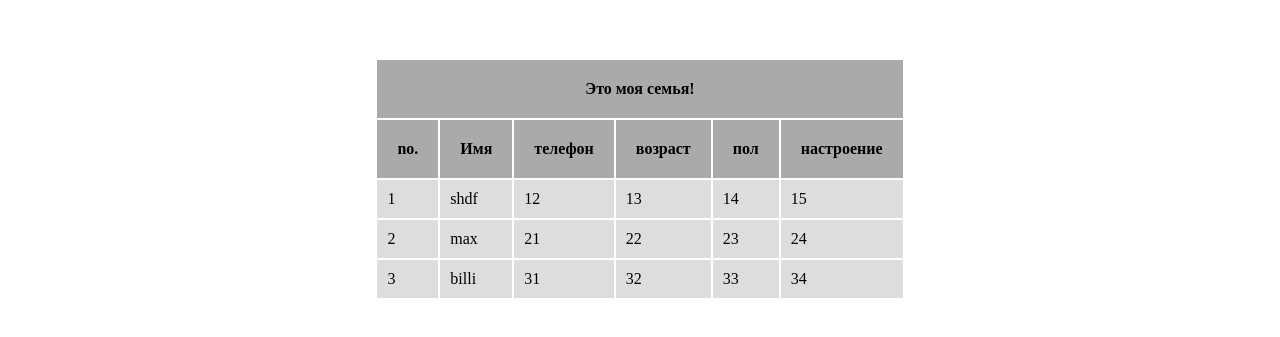
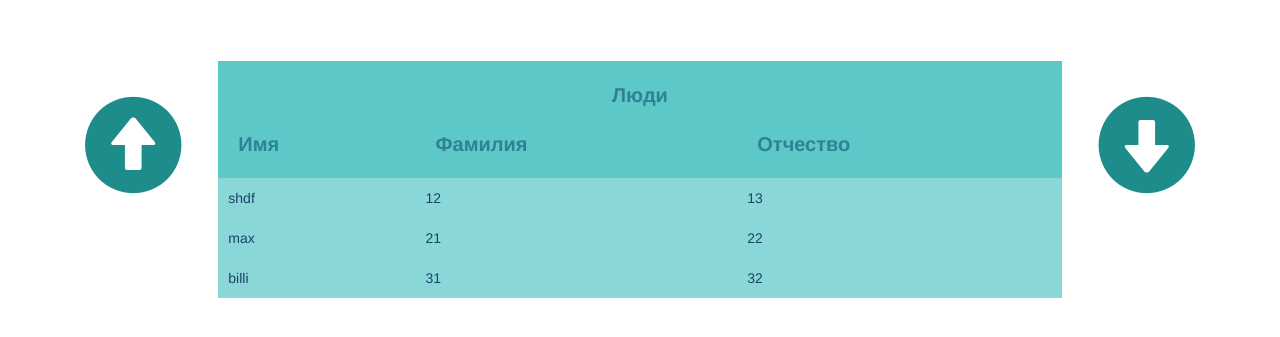
Before and after one commit to MaksimPegov/MaksimPegov.github.io, a plain HTML site: page index.html in a window 1280 px wide. Shown: the part 195-532 px from the top of the page. Drawn offline with nearby package versions, Linux system fonts and the light colour scheme.

Commit message:
тадлица и кнопки

```diff
--- a/index.html
+++ b/index.html
@@ -2,50 +2,53 @@
 <html lang="en">
 <head>
 	<meta charset="UTF-8">
-	<title>Document</title>
+	<title>Welcome!</title>
+
+	<link rel="stylesheet" href="https://maxcdn.bootstrapcdn.com/bootstrap/3.3.7/css/bootstrap.min.css" integrity="sha384-BVYiiSIFeK1dGmJRAkycuHAHRg32OmUcww7on3RYdg4Va+PmSTsz/K68vbdEjh4u" crossorigin="anonymous">
 	<link rel="stylesheet" href="styles.css">
 </head>
 <body>
+	<div class="row">
+		<div class="col-md-8 col-sm-12 col-md-push-2">
 			<table>
 			<thead>
-		<tr><th colspan="6">Это моя семья!</th></tr>
+			<tr><th class="title" colspan="3">Люди</th></tr>
 			<tr>
 
-			<th>no.</th>
 				<th>Имя</th>
-			<th>телефон</th>
-			<th>возраст</th>
-			<th>пол</th>
-			<th>настроение</th>
+				<th>Фамилия</th>
+				<th>Отчество</th>
 			</tr>
 			</thead>
 			<tbody>
 			<tr>
-          	<td>1</td>
 	          	<td>shdf</td>
 	          	<td>12</td>
 	          	<td>13</td>
-          	<td>14</td>
-          	<td>15</td>
 	          </tr>
 
 	          <tr>
-          	<td>2</td>
 	          	<td>max</td>
 	          	<td>21</td>
 	          	<td>22</td>
-          	<td>23</td>
-          	<td>24</td>
 	          </tr>
 	          <tr>
-          	<td>3</td>
 	          	<td>billi</td>
 	          	<td>31</td>
 	          	<td>32</td>
-          	<td>33</td>
-          	<td>34</td>
 	          </tr>
 			</tbody>
 			</table>
+		</div>
+		<div class="col-md-2 col-sm-6 col-md-pull-8 arrows">
+				<span class="glyphicon glyphicon-circle-arrow-up"></span>
+		</div>
+		<div class="col-md-2 col-sm-6 arrows">
+				<span class="glyphicon glyphicon-circle-arrow-down"></span>
+		</div>
+	</div>
+<script   src="https://code.jquery.com/jquery-3.1.1.min.js"   integrity="sha256-hVVnYaiADRTO2PzUGmuLJr8BLUSjGIZsDYGmIJLv2b8="   crossorigin="anonymous"></script>
+<script src="https://maxcdn.bootstrapcdn.com/bootstrap/3.3.7/js/bootstrap.min.js" integrity="sha384-Tc5IQib027qvyjSMfHjOMaLkfuWVxZxUPnCJA7l2mCWNIpG9mGCD8wGNIcPD7Txa" crossorigin="anonymous"></script>
+<script src="scripts.js"></script>
 </body>
 </html>
--- a/styles.css
+++ b/styles.css
@@ -2,16 +2,40 @@ thead{
 	background-color: #aaa;
 }
 tbody{
-	background-color: #ddd;
+	color: #1b4468;
+    background-color: rgba(92, 200, 200, 0.72);
 }
 table{
 	size: inherit;
     margin: auto;
-    margin-top: 20%;
+    width: 100%
 }
 th{
 	padding: 20px;
+    background-color: #5cc8c8;
+    color: rgb(48, 129, 148);
+    font-size: 20px;
+}
+th.title{
+	text-align: center;
+	padding-bottom: 0px;
+
 }
 td{
 	padding: 10px;
 }
+span.glyphicon{
+	top:35px;
+	font-size: 100px;
+	color: #1f8c8c;
+}
+span.glyphicon-circle-arrow-up{
+	float: right;
+}
+div.row{
+	margin-top: 20%
+}
+div.arrows{
+	padding-left:20px;
+	padding-right:20px
+}
```
Lines whose indentation alone changed are shown as unchanged.
